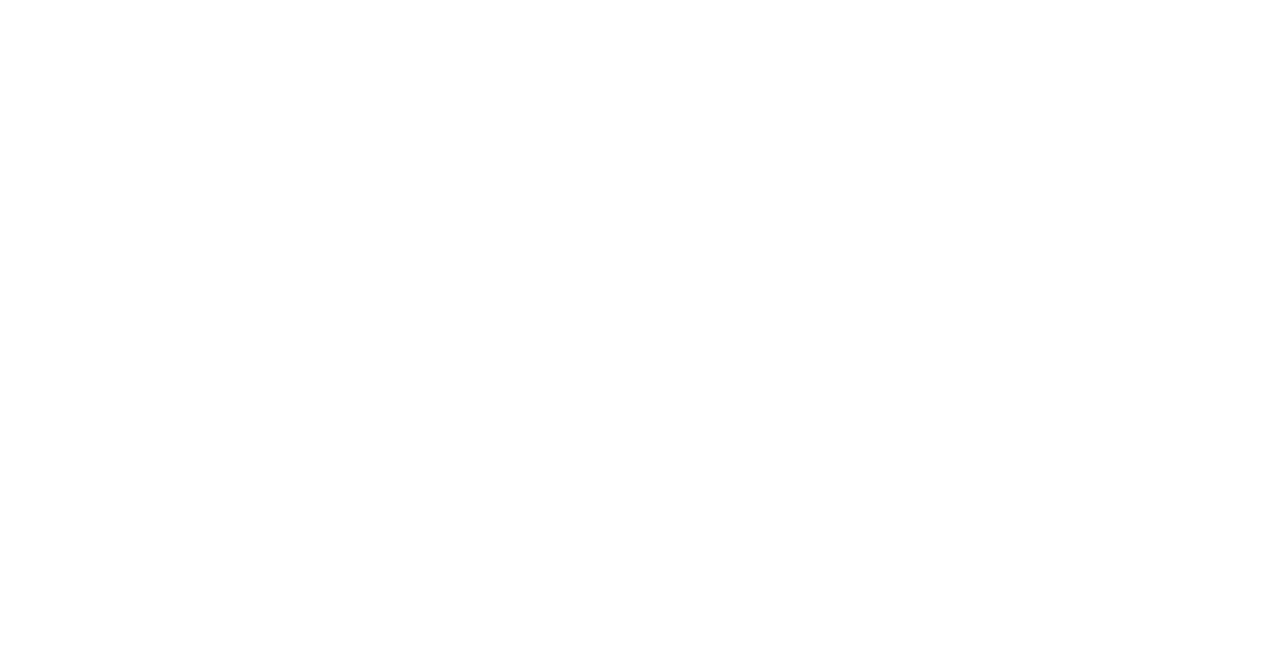
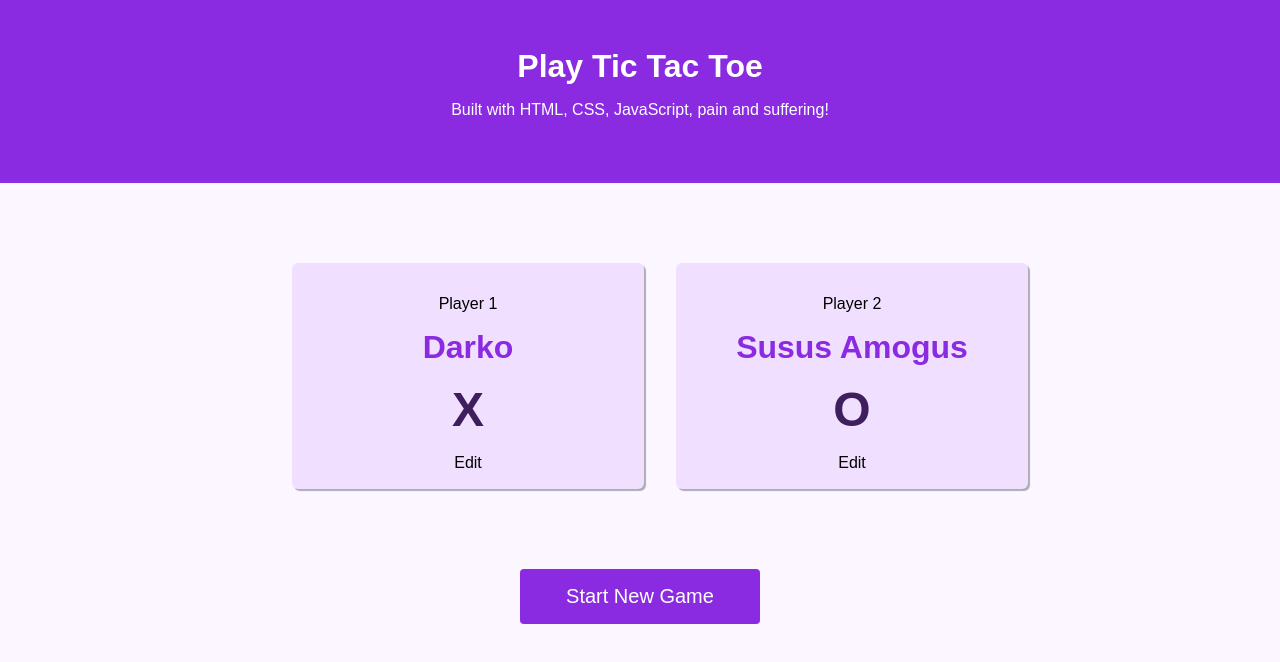
Before and after one commit to DakiTheBest/tictactoe-kurs, a plain HTML site: page index.html in a window 1280 px wide. Drawn offline with Linux system fonts and the light colour scheme.

Commit message:
made layout for site

```diff
--- a/index.html
+++ b/index.html
@@ -1,14 +1,37 @@
 <!DOCTYPE html>
 <html lang="en">
-<head>
-    <meta charset="UTF-8">
-    <meta http-equiv="X-UA-Compatible" content="IE=edge">
-    <meta name="viewport" content="width=device-width, initial-scale=1.0">
+  <head>
+    <meta charset="UTF-8" />
+    <meta http-equiv="X-UA-Compatible" content="IE=edge" />
+    <meta name="viewport" content="width=device-width, initial-scale=1.0" />
     <title>Tic Tac Toe</title>
-    <link rel="stylesheet" href="styles.css">
+    <link rel="stylesheet" href="styles.css" />
     <script src="app.js" defer></script>
-</head>
-<body>
-
-</body>
+  </head>
+  <body>
+    <header>
+      <h1>Play Tic Tac Toe</h1>
+      <p>Built with HTML, CSS, JavaScript, pain and suffering!</p>
+    </header>
+    <main>
+      <section id="game-config">
+        <ol class="player-cards">
+          <li class="player-card">
+            <p>Player 1</p>
+            <h2>Darko</h2>
+            <p><strong>X</strong></p>
+            <button>Edit</button>
+          </li>
+          <li class="player-card">
+            <p>Player 2</p>
+            <h2>Susus Amogus</h2>
+            <p><strong>O</strong></p>
+            <button>Edit</button>
+          </li>
+        </ol>
+        <button id="start">Start New Game</button>
+      </section>
+      <section id="active-game"></section>
+    </main>
+  </body>
 </html>
--- a/styles.css
+++ b/styles.css
@@ -0,0 +1,81 @@
+body {
+  background-color: rgb(251, 246, 255);
+  margin: 0;
+  font-family: sans-serif;
+}
+
+#active-game {
+    display: none;
+}
+
+header {
+  background-color: blueviolet;
+  text-align: center;
+  padding: 3rem;
+  color: white;
+}
+
+h1 {
+  margin: 0;
+}
+
+.player-cards {
+  display: flex;
+  justify-content: center;
+}
+
+.player-card {
+  display: flex;
+  background-color: rgb(241, 223, 255);
+  width: 20rem;
+  margin: 4rem 1rem;
+  text-align: center;
+  padding: 1rem;
+  border-radius: 6px;
+  box-shadow: 2px 2px 1px rgba(0, 0, 0, 0.3);
+}
+
+*.player-card {
+  display: block;
+}
+
+.player-card button {
+    background-color: rgb(241, 223, 255);
+    border-width: 0;
+    font-size: 1rem;
+}
+
+.player-card button:hover {
+    text-decoration: underline;
+    cursor: pointer;
+}
+
+h2 {
+    font-size: 2rem;
+    color: blueviolet;
+    margin: 1rem auto;
+}
+
+strong {
+    font-size: 3rem;
+    color: rgb(62, 30, 92);
+}
+
+button#start {
+  display: flex;
+  justify-content: center;
+  font-size: 1.25rem;
+  margin: 0 auto;
+  width: 15rem;
+  padding: 1rem;
+  border-width: 0;
+  background-color: blueviolet;
+  color: white;
+  border-radius: 4px;
+  transition: background-color 0.2s ease;
+}
+
+button#start:hover {
+  cursor: pointer;
+  background-color: rgb(184, 107, 255);
+}
```
Also changed, not shown: tasks.txt (added).
